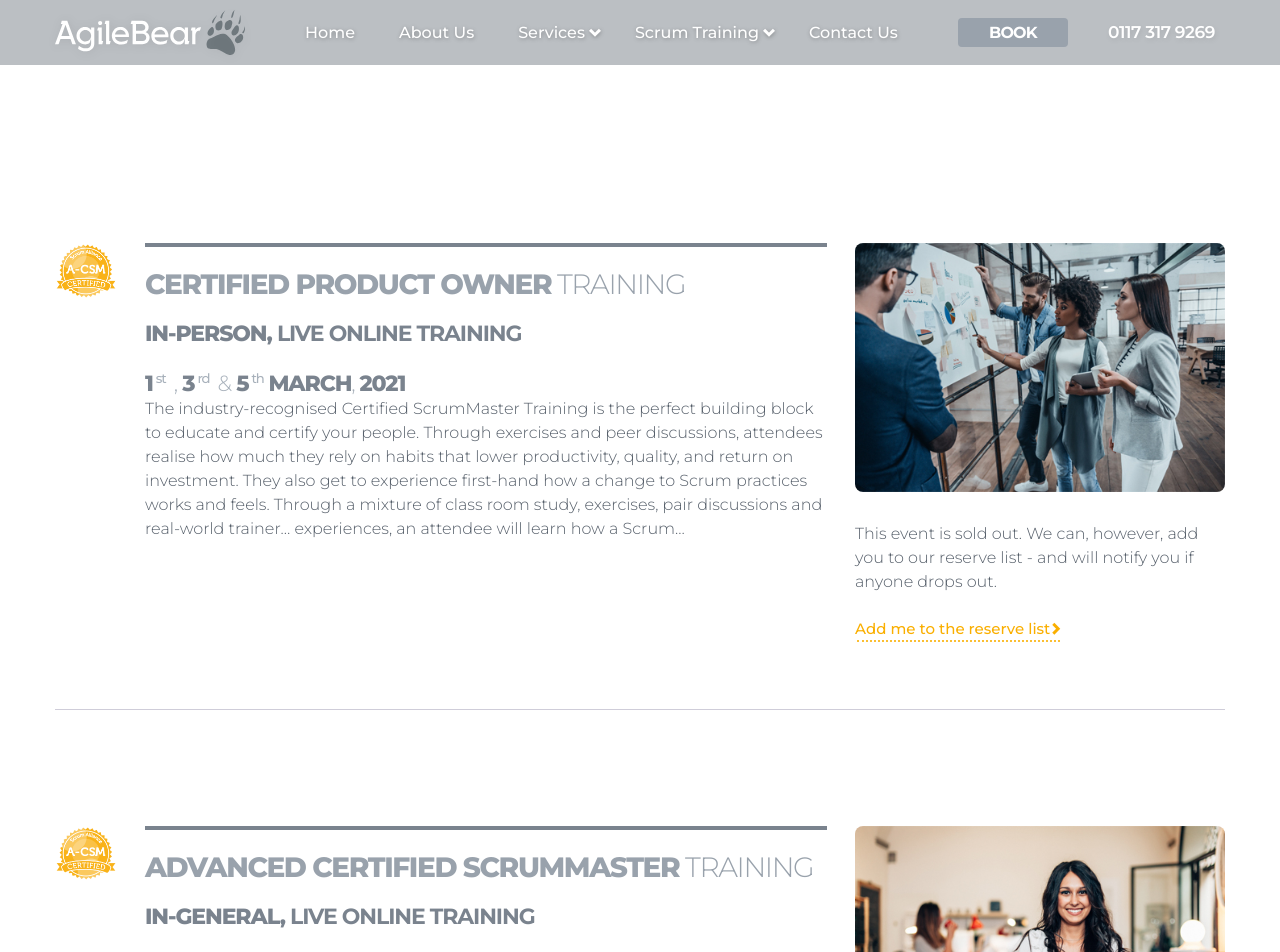
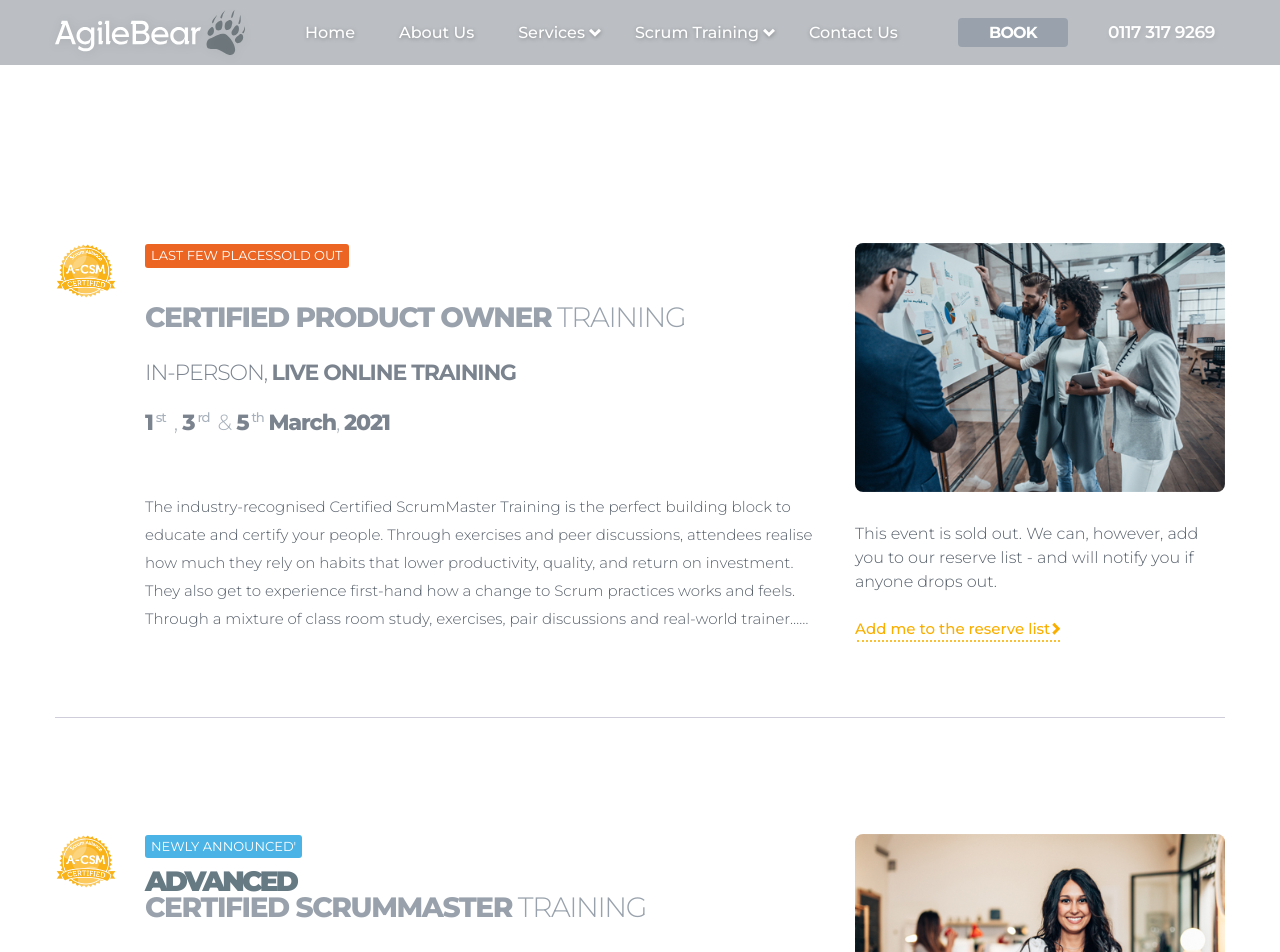
Before and after one commit to IlyaDeveloper/agilebear-markups, an Angular app: page /scrum-training in a window 1280 px wide. Shown: the top 952 px of the page. Built offline with nearby package versions, Linux system fonts and the light colour scheme.

Commit message:
Stage: event-card

```diff
--- a/src/app/modules/pages/scrum-training/components/event-item/event-item.component.html
+++ b/src/app/modules/pages/scrum-training/components/event-item/event-item.component.html
@@ -2,17 +2,27 @@
   <agl-services-logos class="--s62" [usedLogo]="['a-csm']"></agl-services-logos>
 
   <div>
-    <div class="__head" gdGap="1.5rem">
-      <agl-label></agl-label>
-      <div class="__name"><strong>{{ name }}</strong> training</div>
+    <div class="__head">
+      <agl-label [ngClass]="{ '--blue': (available > 5),  '--orange': (available == 0) }">
+        <ng-container *ngIf="available <= 5">LAST FEW PLACES</ng-container>
+        <ng-container *ngIf="available > 5">NEWLY ANNOUNCED'</ng-container>
+        <ng-container *ngIf="available == 0">SOLD OUT</ng-container>
+      </agl-label>
+
+      <div class="__name">
+        <mark *ngIf="advanced">Advanced</mark>
+        <br>
+        <strong>{{ name }}</strong> training
+      </div>
+
       <div class="__type">
         {{type == 'personal' ? 'in-person' : 'in-general' }}, <strong>live online training</strong>
       </div>
 
       <agl-event-date-line [days]="dateDays" [month]="dateMouth" [year]="dateYear"></agl-event-date-line>
+
+      <p class="__desk">{{ description }}</p>
     </div>
-
-    <p class="__desk">{{ description }}</p>
   </div>
 
   <div gdGap="1.875rem" gdAlignRows="end end">
--- a/src/app/modules/pages/scrum-training/components/event-item/event-item.component.scss
+++ b/src/app/modules/pages/scrum-training/components/event-item/event-item.component.scss
@@ -4,13 +4,16 @@
 }
 
 .__head {
-  text-transform: uppercase;
 }
+
 .__name {
+  margin-top: rem(10);
+
   font-size: rem(28);
 
   font-weight: 300;
   line-height: 0.93;
+  text-transform: uppercase;
   letter-spacing: -1.4px;
 
   color: var(--cl-bluey-grey);
@@ -18,21 +21,39 @@
   strong {
     font-weight: 800;
   }
+
+  mark {
+    font-weight: 900;
+    letter-spacing: -2.8px;
+    color: #667a84;
+  }
 }
 
 .__type {
+  margin: rem(30) 0 rem(24);
+
   font-size: rem(22);
-  font-weight: 800;
+
   line-height: 1.18;
+  text-transform: uppercase;
   letter-spacing: -1.1px;
   color: var(--cl-steel);
 
   span {
+    font-weight: 800;
     letter-spacing: 1.1px;
   }
 }
 
 .__desk {
+  margin-top: rem(56);
+
+  font-size: rem(15);
+  font-weight: 300;
+  line-height: 1.87;
+  color: var(--cl-slate-grey);
+
+  @include text-dot-vertical(5)
 }
 
 .__status {
@@ -46,7 +67,7 @@
   }
 }
 
-.__picture{
+.__picture {
 
   border-radius: $elemRadius;
 
--- a/src/app/modules/pages/scrum-training/components/event-item/event-item.component.ts
+++ b/src/app/modules/pages/scrum-training/components/event-item/event-item.component.ts
@@ -8,6 +8,7 @@
 export class EventItemComponent implements OnInit {
 
   @Input() name: string;
+  @Input() advanced: boolean;
   @Input() description: string;
   @Input() image: string;
   @Input() type: string;
@@ -18,7 +19,6 @@
   @Input() category: string;
   @Input() status: boolean;
 
-
   constructor() {
   }
 
--- a/src/app/modules/pages/scrum-training/components/events-list/events-list.component.html
+++ b/src/app/modules/pages/scrum-training/components/events-list/events-list.component.html
@@ -3,6 +3,7 @@
     <div class="__item" *ngFor="let item of list">
       <agl-event-item
         [name]="item.name"
+        [advanced]="item.advanced"
         [description]="item.description"
         [type]="item.type"
         [available]="item.available"
--- a/src/app/modules/pages/scrum-training/components/events-list/events-list.component.ts
+++ b/src/app/modules/pages/scrum-training/components/events-list/events-list.component.ts
@@ -4,6 +4,7 @@
 const TRAINING_EVENTS = [
   {
     name: 'Certified Product Owner',
+    advanced: false,
     description: 'The industry-recognised Certified ScrumMaster Training is the perfect building block to educate and certify your people. Through exercises and peer discussions, attendees realise how much they rely on habits that lower productivity, quality, and return on investment. They also get to experience first-hand how a change to Scrum practices works and feels. Through a mixture of class room study, exercises, pair discussions and real-world trainer… experiences, an attendee will learn how a Scrum…',
     type: 'personal',
     available: 0,
@@ -14,7 +15,8 @@
     image: 'most-popular-1.jpg'
   },
   {
-    name: 'Advanced Certified ScrumMaster',
+    name: 'Certified ScrumMaster',
+    advanced: true,
     description: 'The Product Owner is the one and only person responsible for managing the Product Backlog and ensuring the value of the work the Team performs. This person maintains the Product Backlog and ensures that it is visible to everyone. Everyone knows what items have the highest priority, so everyone knows what will be worked on. For the Product Owner to succeed, everyone in the organisation has to respect his or her decisions…',
     type: 'group',
     available: 10,
@@ -25,7 +27,8 @@
     image: 'most-popular-2.jpg'
   },
   {
-    name: 'Advanced Certified Product Owner Training',
+    name: 'Certified Product Owner Training',
+    advanced: false,
     description: 'The Product Owner is the one and only person responsible for managing the Product Backlog and ensuring the value of the work the Team performs. This person maintains the Product Backlog and ensures that it is visible to everyone. Everyone knows what items have the highest priority, so everyone knows what will be worked on. For the Product Owner to succeed, everyone in the organisation has to respect his or her decisions…',
     type: 'group',
     available: 3,
@@ -37,7 +40,8 @@
   },
 
   {
-    name: 'Advanced Certified ScrumMaster',
+    name: 'Certified ScrumMaster',
+    advanced: true,
     description: 'The Product Owner is the one and only person responsible for managing the Product Backlog and ensuring the value of the work the Team performs. This person maintains the Product Backlog and ensures that it is visible to everyone. Everyone knows what items have the highest priority, so everyone knows what will be worked on. For the Product Owner to succeed, everyone in the organisation has to respect his or her decisions…',
     type: 'personal',
     available: 10,
@@ -47,9 +51,10 @@
     category: '',
     image: 'most-popular-2.jpg'
   },
-
+/*
   {
     name: '',
+    advanced: false,
     description: '',
     type: 'personal',
     available: null,
@@ -59,7 +64,7 @@
     category: '',
     status: '',
     image: ''
-  },
+  },*/
 ];
 
 
--- a/src/app/ui/components/label/label.component.html
+++ b/src/app/ui/components/label/label.component.html
@@ -1,6 +1,3 @@
-<mark fxLayoutAlign="center">
+<span>
   <ng-content></ng-content>
-  <ng-container *ngIf="type">
-    {{ isNewly }}
-  </ng-container>
-</mark>
+</span>
--- a/src/app/ui/components/label/label.component.scss
+++ b/src/app/ui/components/label/label.component.scss
@@ -4,13 +4,15 @@
   display: inline-flex;
   align-items: center;
 
-  padding: rem(2) rem(4);
+  padding: rem(2) rem(6);
 
   font-size: rem(13);
+  font-weight: 400;
   //line-height: 3.54;
   text-transform: uppercase;
   color: var(--cl-white);
 
+  border-radius: rem(3);
   background-color: var(--cl-steel);
 
   &.--blue {
--- a/src/app/ui/components/label/label.component.ts
+++ b/src/app/ui/components/label/label.component.ts
@@ -1,4 +1,4 @@
-import {Component, HostBinding, Input} from '@angular/core';
+import {Component} from '@angular/core';
 
 @Component({
   selector: 'agl-label',
@@ -6,29 +6,7 @@
   styleUrls: ['./label.component.scss']
 })
 export class LabelComponent {
-  @Input() type: any = 0;
-
-  label: any = 'LAST FEW PLACES';
-
-  @HostBinding('class.--blue') get isNewly(): any {
-    return (this.type === 0);
-  }
-
-  @HostBinding('class.--blue') get isLast(): any {
-    return (this.type === 1);
-  }
-
-  @HostBinding('class.--orange') get isSold(): any {
-    return (this.type === 2);
-  }
 
   constructor() {
-    if (this.type === 0) {
-      this.label = 'LAST FEW PLACES';
-    } else if (this.type === 1) {
-      this.label = 'NEWLY ANNOUNCED';
-    } else if (this.type === 2) {
-      this.label = 'SOLD OUT';
-    }
   }
 }
```
